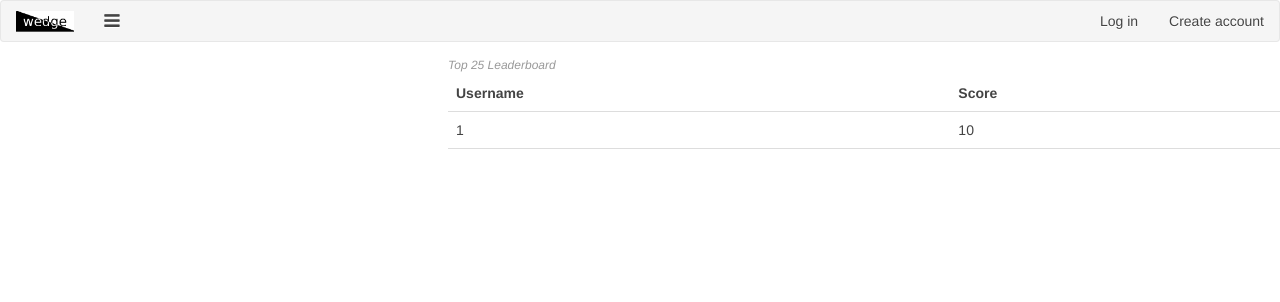
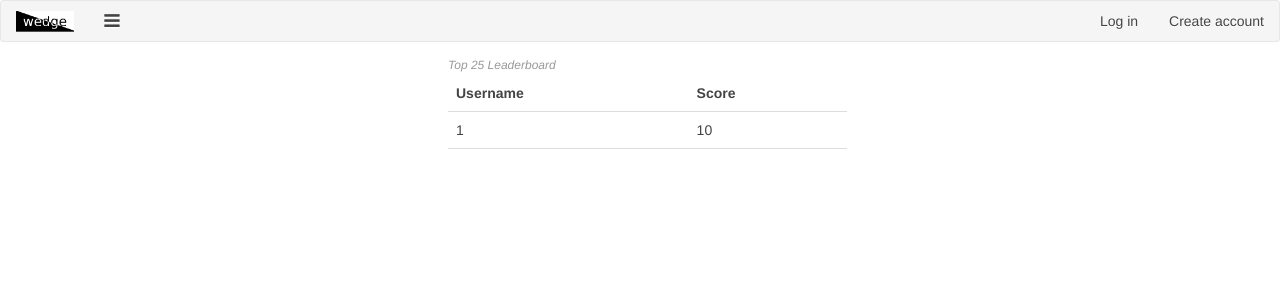
Before and after one commit to tjcsl/wedge, a Flask app: page /leaderboard/ in a window 1280 px wide. Shown: the top 302 px of the page. Run offline with Flask 2, Linux system fonts and the light colour scheme; a database or web service that is not in the repository returns one stand-in record (values such as "Sample title"); some libraries are stand-ins or nearby versions.

Commit message:
Center leaderboard

```diff
--- a/web/templates/leaderboard.html
+++ b/web/templates/leaderboard.html
@@ -4,7 +4,7 @@
 {% endblock %}
 {% block content %}
 <div class="uk-grid containerc indexcenternologin">
-	<div class="uk-width-1-1">
+	<div class="uk-width-1-2">
 		<table class="uk-table">
 			<caption>Top 25 Leaderboard</caption>
 			<thead>
```
